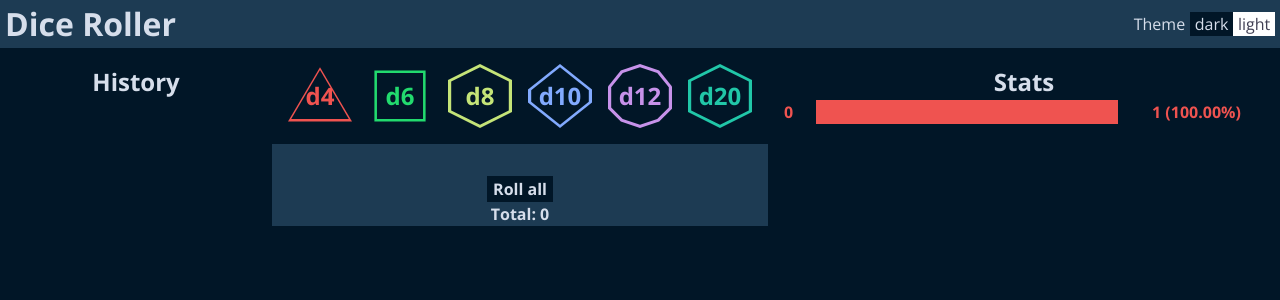
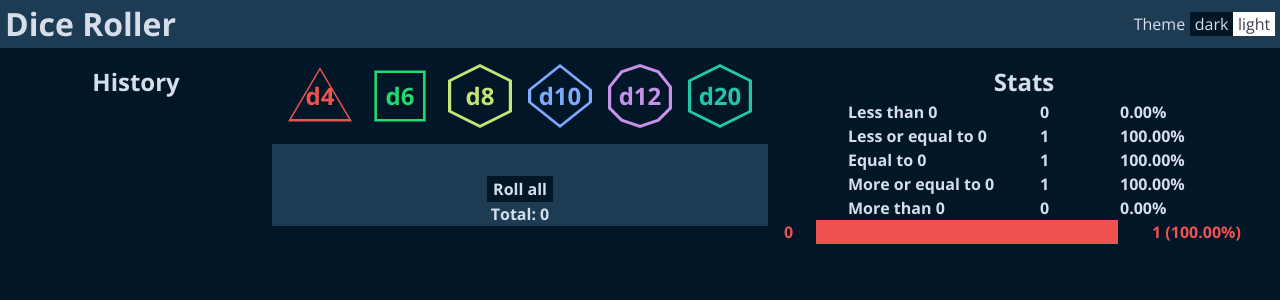
Before and after one commit to zylvve/dice-roller, a Vue app: page / in a window 1280 px wide. Shown: the top 300 px of the page. Built offline with nearby package versions, Linux system fonts and the light colour scheme.

Commit message:
Stats section: probability info

```diff
--- a/src/components/main-area/StatsSection.vue
+++ b/src/components/main-area/StatsSection.vue
@@ -1,45 +1,66 @@
 <script setup lang="ts">
-import { computed, ref } from 'vue';
-import type { Die } from './ts/types';
+import { computed, type ComputedRef } from 'vue';
+import type { Die, Probabilities } from './ts/types';
 import { rollDistribution } from './ts/rollDistribution';
+import CountsAndProbabilities from './stats-section/CountsAndProbabilities.vue';
+import DistributionGraph from './stats-section/DistributionGraph.vue';
 
 const props = defineProps<{
   dice: Die[];
   rollTotal: number;
 }>()
 
-const data = computed(() => {
+const distributionData = computed(() => {
   const maxValues = props.dice.map(die => die.maxValue);
   return rollDistribution(maxValues);
 })
 
-const maxCount = computed(() =>
-  data.value.rows.reduce((max, row) => ( row.count > max ) ? row.count : max, 0)
-)
+const probabilityCounts: ComputedRef<Probabilities> = computed(() => {
+  let less = 0, equal = 0;
+  for (const row of distributionData.value.rows) {{
+    if (row.rollTotal === props.rollTotal) {
+      equal = row.count;
+      break;
+    }
+    less += row.count;
+  }}
 
-const currentClass = ref('current');
+  return {
+    less,
+    lessOrEqual: less + equal,
+    equal,
+    moreOrEqual: distributionData.value.totalOutcomes - less,
+    more: distributionData.value.totalOutcomes - less - equal,
+  }
+})
+
+const probabilityPercentages: ComputedRef<Probabilities> = computed(() => {
+  const countToPercentage = (count: number) => count / distributionData.value.totalOutcomes * 100;
+  return {
+    less: countToPercentage(probabilityCounts.value.less),
+    lessOrEqual: countToPercentage(probabilityCounts.value.lessOrEqual),
+    equal: countToPercentage(probabilityCounts.value.equal),
+    moreOrEqual: countToPercentage(probabilityCounts.value.moreOrEqual),
+    more: countToPercentage(probabilityCounts.value.more),
+  }
+})
+
 </script>
 
 <template>
   <section class="stats-section">
     <h2>Stats</h2>
-    <div
-      class="row"
-      :class="[rollTotal === row.rollTotal ? currentClass : '']"
-      v-for="row in data.rows"
-      :key="row.rollTotal"
-    >
-      <span class="roll-total">{{ row.rollTotal }}</span>
-      <span class="bar-container">
-        <span
-          class="bar"
-          :style="{ width: 90 * row.count / maxCount + '%'}">
-        </span>
-      </span>
-      <span class="count-and-probability">{{
-        row.count + ' (' + ( row.count / data.totalOutcomes * 100 ).toFixed(2) + '%)'
-      }}</span>
-    </div>
+
+    <CountsAndProbabilities
+      :probability-counts="probabilityCounts"
+      :probability-percentages="probabilityPercentages"
+      :roll-total="props.rollTotal"
+    />
+
+    <DistributionGraph
+      :distribution-data="distributionData"
+      :roll-total="props.rollTotal"
+    />
   </section>
 </template>
 
@@ -51,38 +72,4 @@ const currentClass = ref('current');
   flex-direction: column;
   align-items: center;
 }
-
-.row {
-  display: flex;
-  width: 30rem;
-  height: 1.5rem;
-}
-
-.roll-total {
-  width: 2rem;
-}
-
-.bar-container {
-  display: flex;
-  width: 21rem;
-  height: 100%;
-}
-
-.count-and-probability {
-  width: 7rem;
-}
-
-.bar {
-  height: 100%;
-  background-color: var(--color-fg-primary);
-}
-
-.row.current .bar {
-  background-color: var(--color-hl);
-}
-
-.row.current {
-  color: var(--color-hl);
-}
-
 </style>
--- /dev/null
+++ b/src/components/main-area/stats-section/CountsAndProbabilities.vue
@@ -0,0 +1,43 @@
+<script setup lang="ts">
+import type { Probabilities } from '../ts/types';
+import { formatPercentage } from '../ts/helpers';
+
+const props = defineProps<{
+  probabilityCounts: Probabilities,
+  probabilityPercentages: Probabilities,
+  rollTotal: number,
+}>()
+
+</script>
+
+<template>
+  <div class="probabilities">
+    <span>{{ 'Less than ' + props.rollTotal }}</span>
+    <span>{{ probabilityCounts.less }}</span>
+    <span>{{ formatPercentage(probabilityPercentages.less) }}</span>
+
+    <span>{{ 'Less or equal to ' + props.rollTotal }}</span>
+    <span>{{ probabilityCounts.lessOrEqual }}</span>
+    <span>{{ formatPercentage(probabilityPercentages.lessOrEqual) }}</span>
+
+    <span>{{ 'Equal to ' + props.rollTotal }}</span>
+    <span>{{ probabilityCounts.equal }}</span>
+    <span>{{ formatPercentage(probabilityPercentages.equal) }}</span>
+
+    <span>{{ 'More or equal to ' + props.rollTotal }}</span>
+    <span>{{ probabilityCounts.moreOrEqual }}</span>
+    <span>{{ formatPercentage(probabilityPercentages.moreOrEqual) }}</span>
+
+    <span>{{ 'More than ' + props.rollTotal }}</span>
+    <span>{{ probabilityCounts.more }}</span>
+    <span>{{ formatPercentage(probabilityPercentages.more) }}</span>
+  </div>
+
+</template>
+
+<style>
+.probabilities{
+  display: grid;
+  grid-template-columns: 12rem 5rem 5em;
+}
+</style>
--- /dev/null
+++ b/src/components/main-area/stats-section/DistributionGraph.vue
@@ -0,0 +1,73 @@
+<script setup lang="ts">
+import { ref, computed } from 'vue';
+import { formatPercentage } from '../ts/helpers';
+import type { RollDistributionData } from '../ts/types';
+
+const props = defineProps<{
+  distributionData: RollDistributionData,
+  rollTotal: number,
+}>()
+
+const maxCount = computed(() =>
+  props.distributionData.rows.reduce((max, row) => ( row.count > max ) ? row.count : max, 0)
+)
+
+const currentClass = ref('current');
+</script>
+
+<template>
+  <div
+    class="graph-row"
+    :class="[rollTotal === row.rollTotal ? currentClass : '']"
+    v-for="row in distributionData.rows"
+    :key="row.rollTotal"
+  >
+    <span class="roll-total">{{ row.rollTotal }}</span>
+    <span class="bar-container">
+      <span
+        class="bar"
+        :style="{ width: 90 * row.count / maxCount + '%'}">
+      </span>
+    </span>
+    <span class="count-and-probability">{{
+      row.count + ' (' + formatPercentage(row.count / distributionData.totalOutcomes * 100) +')'
+    }}</span>
+  </div>
+</template>
+
+<style>
+
+.graph-row {
+  display: flex;
+  width: 30rem;
+  height: 1.5rem;
+}
+
+.roll-total {
+  width: 2rem;
+}
+
+.bar-container {
+  display: flex;
+  width: 21rem;
+  height: 100%;
+}
+
+.count-and-probability {
+  width: 7rem;
+}
+
+.bar {
+  height: 100%;
+  background-color: var(--color-fg-primary);
+}
+
+.graph-row.current .bar {
+  background-color: var(--color-hl);
+}
+
+.graph-row.current {
+  color: var(--color-hl);
+}
+
+</style>
--- /dev/null
+++ b/src/components/main-area/ts/helpers.ts
@@ -0,0 +1 @@
+export const formatPercentage = (pc: number) => pc.toFixed(2) + '%'
```
Also changed, not shown: src/components/main-area/ts/types.ts (+8 -0 lines).
